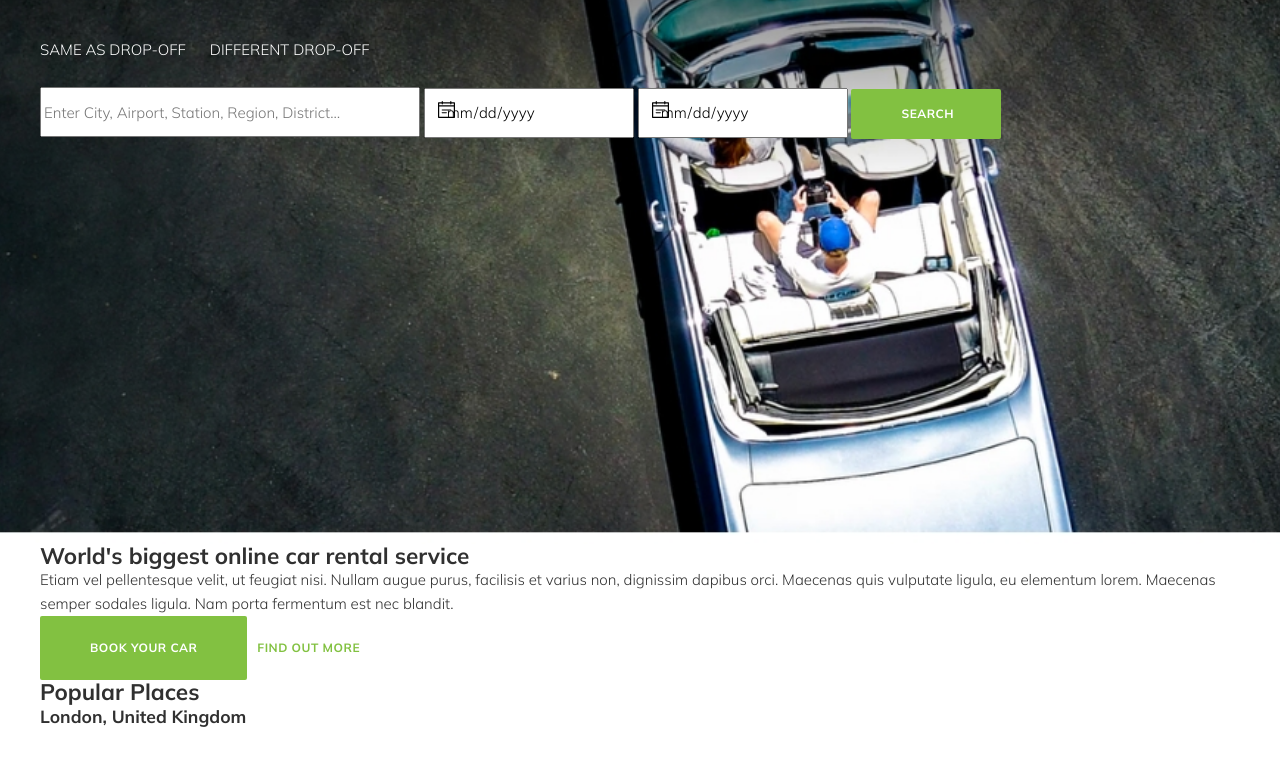
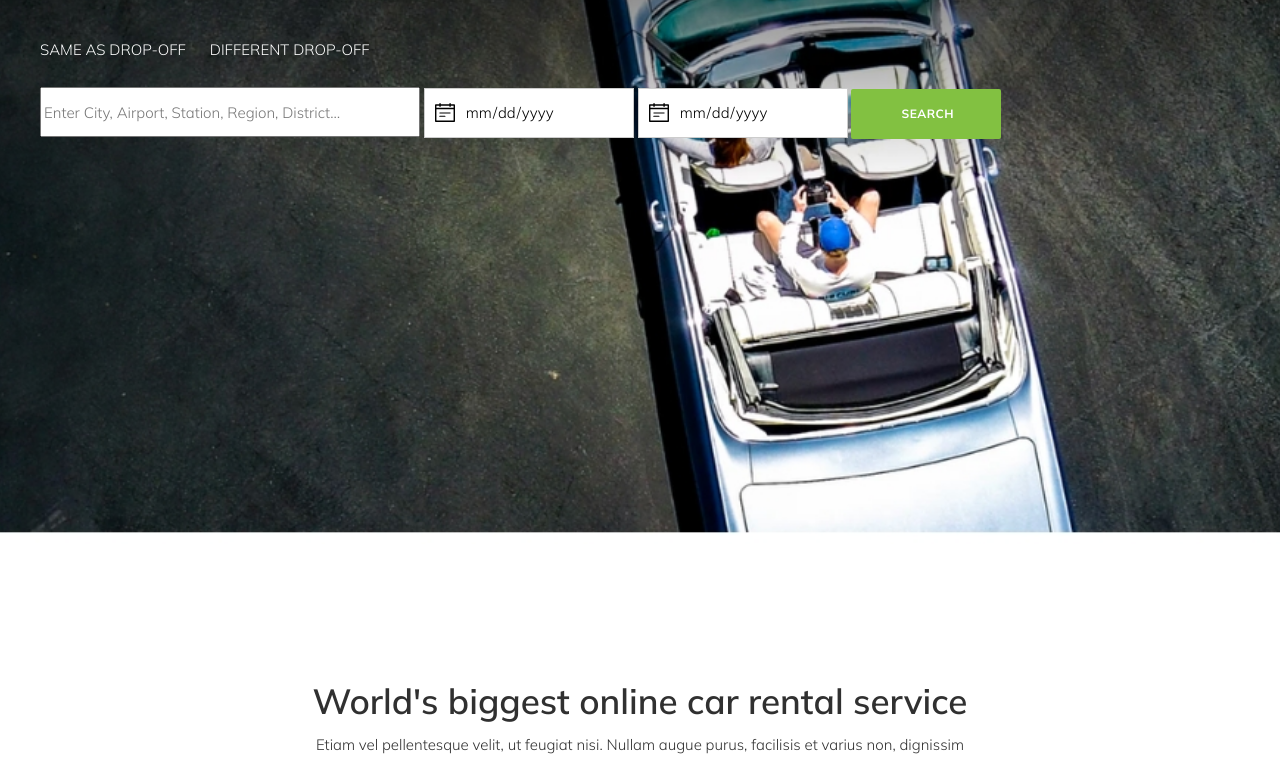
Before and after one commit to dobrodiy555/fleetster, a plain HTML site: page index.html in a window 1280 px wide. Shown: the part 256-1017 px from the top of the page. Drawn offline with Linux system fonts and the light colour scheme.

Commit message:
added section

```diff
--- a/css/style.css
+++ b/css/style.css
@@ -21,12 +21,17 @@ body {
 }
 
 .title {
+  color: rgb(48, 48, 48);
+  font-family: Mulish;
+  font-size: 40px;
+  font-weight: 600;
   text-align: center;
 }
 
 .button {
   border-radius: 2px;
   border: none;
+  padding: 0;
   color: rgb(255, 255, 255);
   font-family: Mulish;
   font-size: 12px;
@@ -34,6 +39,7 @@ body {
   line-height: -1px;
   letter-spacing: 0.5px;
   text-transform: uppercase;
+  cursor: pointer;
 }
 .button--blue {
   background: rgb(0, 165, 244);
@@ -93,7 +99,8 @@ body {
   margin-top: 140px;
   margin-bottom: 50px;
 }
-.header-control__manage-booking-btn, .header-control__signin-btn {
+.header-control__manage-booking-btn,
+.header-control__signin-btn {
   border: none;
   padding: 0;
   background: none;
@@ -107,7 +114,7 @@ body {
 .header-control__manage-booking-btn {
   margin-right: 50px;
 }
-.header-control__signin-btn{
+.header-control__signin-btn {
   margin-right: 34px;
 }
 .header-control__register-btn {
@@ -128,25 +135,27 @@ body {
   width: 380px;
   height: 50px;
 }
+
 .header-content__input[type="date"] {
+  appearance: none;
   width: 210px;
   height: 50px;
-  padding: 20px 20px;
+  padding-left: 40px; /* Shift date text to the right */
+  /* Add custom calendar icon */
+  background: url("../img/icon_date.svg") no-repeat left 10px center, #fff;
+  background-size: 20px;
+  color: black;
+  border: 1px solid #ccc; /* Добавляем границу */
 }
 
-.header-content__input[type="date"]::-webkit-calendar-picker-indicator {
-  position: relative;
-  right: 150px;
-  color: rgba(0, 0, 0, 0);
-  opacity: 1;
-  display: block;
-  background: url("../img/icon_date.svg") no-repeat;
-  /* background: url(https://mywildalberta.ca/images/GFX-MWA-Parks-Reservations.png) */
-  width: 20px;
-  height: 20px;
-  border-width: thin;
-  z-index: 5;
+input[type="date"]::-webkit-calendar-picker-indicator {
+  display: none;
 }
+.input[type="date"]::placeholder {
+  color: red;
+  font-style: italic;
+}
+
 .header-content__button {
   width: 150px;
   height: 50px;
@@ -164,11 +173,28 @@ body {
 /*
 ** RENTAL
 */
+.rental {
+  padding: 145px 165px;
+  text-align: center;
+}
 .rental__book-btn {
   padding: 20px 50px;
+  margin-right: 70px;
 }
 .rental__find-out-btn {
   color: rgb(130, 193, 65);
+}
+.rental__info {
+  margin: 0 auto;
+  max-width: 675px;
+  max-height: 220px;
+}
+.rental__title {
+  font-size: 35px;
+  padding-bottom: 20px;
+}
+.rental__text {
+  padding-bottom: 25px;
 }
 
 /*
--- a/index.html
+++ b/index.html
@@ -57,8 +57,8 @@
               <form class="header-content__form" action="#">
                 <input class="header-content__input" type="text"
                   placeholder="Enter City, Airport, Station, Region, District…">
-                <input class="header-content__input" type="date">
-                <input class="header-content__input" type="date">
+                <input class="header-content__input" type="date" placeholder="Sat 04/07">
+                <input class="header-content__input" type="date" placeholder="Sat">
                 <button class="header-content__button" type="submit">Search</button>
               </form>
             </div>
@@ -69,12 +69,14 @@
 
     <section class="rental">
       <div class="container">
-        <h1 class="rental__title">World's biggest online car rental service</h1>
-        <p class="rental__text">Etiam vel pellentesque velit, ut feugiat nisi. Nullam augue purus, facilisis et varius
-          non, dignissim dapibus orci. Maecenas quis vulputate ligula, eu elementum lorem. Maecenas semper sodales
-          ligula. Nam porta fermentum est nec blandit.</p>
-        <button class="rental__book-btn button button--green" href="#">Book your car</button>
-        <button class="rental__find-out-btn button button--transparent" href="#">Find out more</button>
+        <div class="rental__info">
+          <h1 class="rental__title title">World's biggest online car rental service</h1>
+          <p class="rental__text">Etiam vel pellentesque velit, ut feugiat nisi. Nullam augue purus, facilisis et varius
+            non, dignissim dapibus orci. Maecenas quis vulputate ligula, eu elementum lorem. Maecenas semper sodales
+            ligula. Nam porta fermentum est nec blandit.</p>
+          <button class="rental__book-btn button button--green" href="#">Book your car</button>
+          <button class="rental__find-out-btn button button--transparent" href="#">Find out more</button>
+        </div>
       </div>
     </section>
 
```
